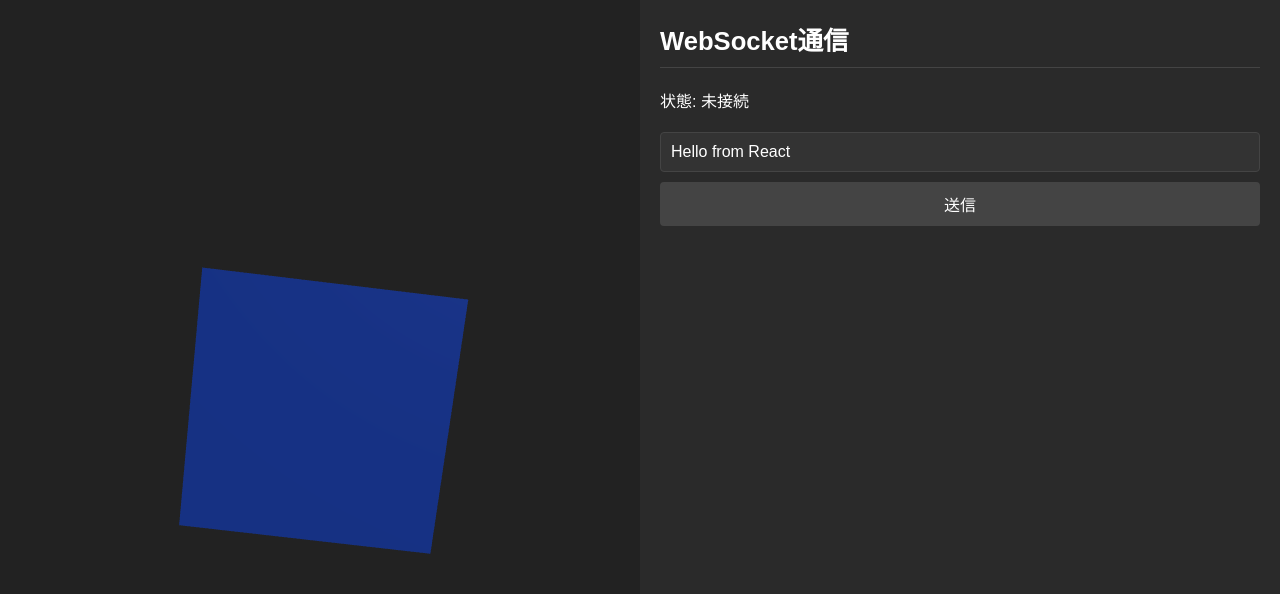
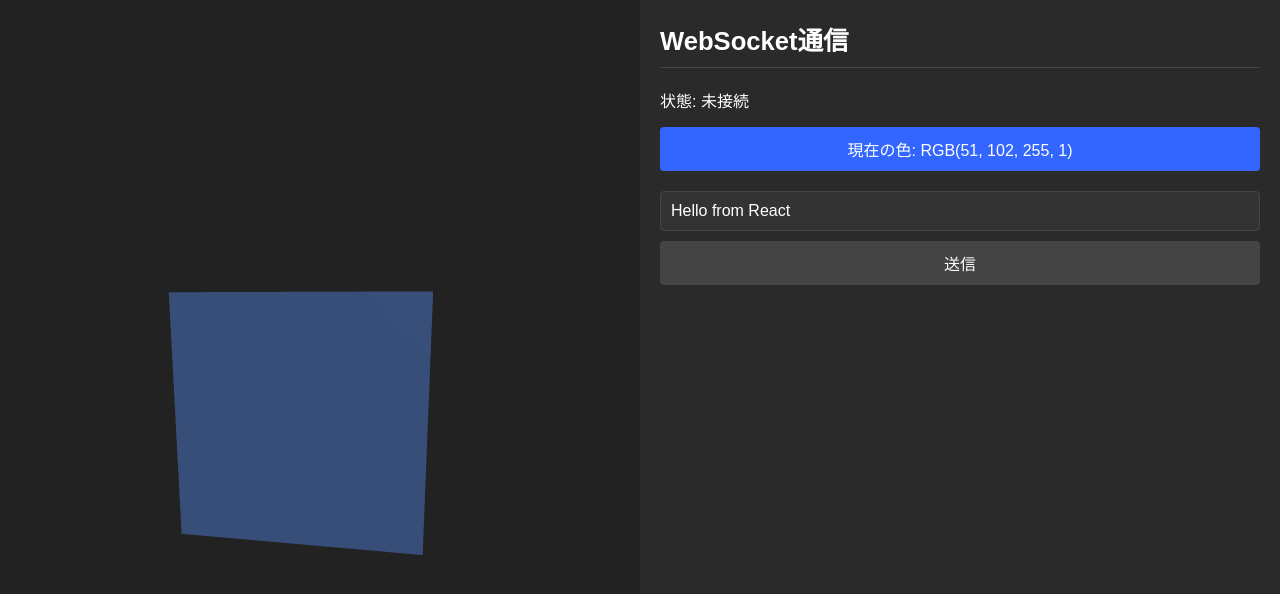
Before and after one commit to demitas1/roadtest-r3js, a React (Vite) app in the folder frontend/: page / in a window 1280 px wide. Shown: the top 594 px of the page. Built offline with nearby package versions, Linux system fonts and the light colour scheme; no server answers.

Commit message:
ws data to update scene

```diff
--- a/frontend/src/App.tsx
+++ b/frontend/src/App.tsx
@@ -7,6 +7,11 @@ function App() {
   const [isConnected, setIsConnected] = useState<boolean>(false)
   const [statusMessage, setStatusMessage] = useState<string>('未接続')
   const websocketRef = useRef<WebSocket | null>(null)
+
+  // 立方体の色情報を保持するためのステート
+  const [cubeColor, setCubeColor] = useState<{ r: number, g: number, b: number, a: number }>({
+    r: 51, g: 102, b: 255, a: 255 // 初期色: #3366ff (不透明)
+  })
 
   // WebSocketの初期化
   useEffect(() => {
@@ -27,7 +32,31 @@ function App() {
           setResponseSize(event.data.size)
           console.log(`受信したバイナリデータのサイズ: ${event.data.size} バイト`)
 
-          // ここで必要に応じてバイナリデータを処理（今回は表示のみ）
+          // バイナリデータを解析して色情報を取得
+          const reader = new FileReader()
+
+          reader.onload = () => {
+            if (reader.result instanceof ArrayBuffer) {
+              // ArrayBufferをUint8Arrayに変換
+              const uint8Array = new Uint8Array(reader.result)
+
+              // 最初の4バイトをRGBAとして解釈
+              if (uint8Array.length >= 4) {
+                const r = uint8Array[0]
+                const g = uint8Array[1]
+                const b = uint8Array[2]
+                const a = uint8Array[3]
+
+                console.log(`RGBA値: (${r}, ${g}, ${b}, ${a})`)
+
+                // 色情報を更新
+                setCubeColor({ r, g, b, a })
+              }
+            }
+          }
+
+          // BlobをArrayBufferとして読み込む
+          reader.readAsArrayBuffer(event.data)
         }
       }
 
@@ -76,7 +105,7 @@ function App() {
   return (
     <div className="app-container">
       <div className="scene-container">
-        <Scene />
+        <Scene color={cubeColor} />
       </div>
 
       <div className="controls">
@@ -85,6 +114,16 @@ function App() {
         {responseSize !== null && (
           <p>最後に受信したデータのサイズ: {responseSize} バイト</p>
         )}
+        <div className="color-display" style={{
+          marginBottom: '15px',
+          padding: '10px',
+          backgroundColor: `rgba(${cubeColor.r}, ${cubeColor.g}, ${cubeColor.b}, ${cubeColor.a/255})`,
+          color: ((cubeColor.r*0.299 + cubeColor.g*0.587 + cubeColor.b*0.114) > 186) ? '#000' : '#fff',
+          borderRadius: '4px',
+          textAlign: 'center'
+        }}>
+          現在の色: RGB({cubeColor.r}, {cubeColor.g}, {cubeColor.b}, {cubeColor.a/255})
+        </div>
         <div className="input-group">
           <input
             type="text"
--- a/frontend/src/components/Scene.tsx
+++ b/frontend/src/components/Scene.tsx
@@ -1,8 +1,20 @@
 import { useRef, useEffect } from 'react'
 import * as THREE from 'three'
 
-const Scene = () => {
+// 色情報を受け取るためにpropsを追加
+interface SceneProps {
+  color?: {
+    r: number,
+    g: number,
+    b: number,
+    a: number
+  }
+}
+
+const Scene = ({ color }: SceneProps) => {
   const mountRef = useRef<HTMLDivElement>(null)
+  // 立方体のマテリアルへの参照を保持するためのref
+  const materialRef = useRef<THREE.MeshStandardMaterial | null>(null)
 
   useEffect(() => {
     if (!mountRef.current) return
@@ -41,10 +53,13 @@ const Scene = () => {
     // Create a cube
     const geometry = new THREE.BoxGeometry(2, 2, 2)
     const material = new THREE.MeshStandardMaterial({
-      color: 0x3366ff,
+      color: color ? new THREE.Color(color.r/255, color.g/255, color.b/255) : 0x3366ff,
       roughness: 0.4,
-      metalness: 0.3
+      metalness: 0.3,
+      transparent: true,
+      opacity: color ? color.a/255 : 1.0
     })
+    materialRef.current = material  // マテリアルへの参照を保存
     const cube = new THREE.Mesh(geometry, material)
     scene.add(cube)
 
@@ -100,6 +115,16 @@ const Scene = () => {
     }
   }, []) // Empty dependency array means this effect runs once on mount
 
+  // 色の変更を監視する新しいuseEffect
+  useEffect(() => {
+    if (materialRef.current && color) {
+      // マテリアルが存在し、色情報が提供されている場合に色を更新
+      materialRef.current.color.setRGB(color.r/255, color.g/255, color.b/255)
+      materialRef.current.opacity = color.a/255
+      materialRef.current.needsUpdate = true // マテリアルの更新を強制
+    }
+  }, [color]) // colorが変更されたときだけ実行
+
   return <div ref={mountRef} style={{ width: '100%', height: '100%' }} />
 }
 
```
Also changed, not shown: 1 other file (tests, documents, lock files or other folders).
